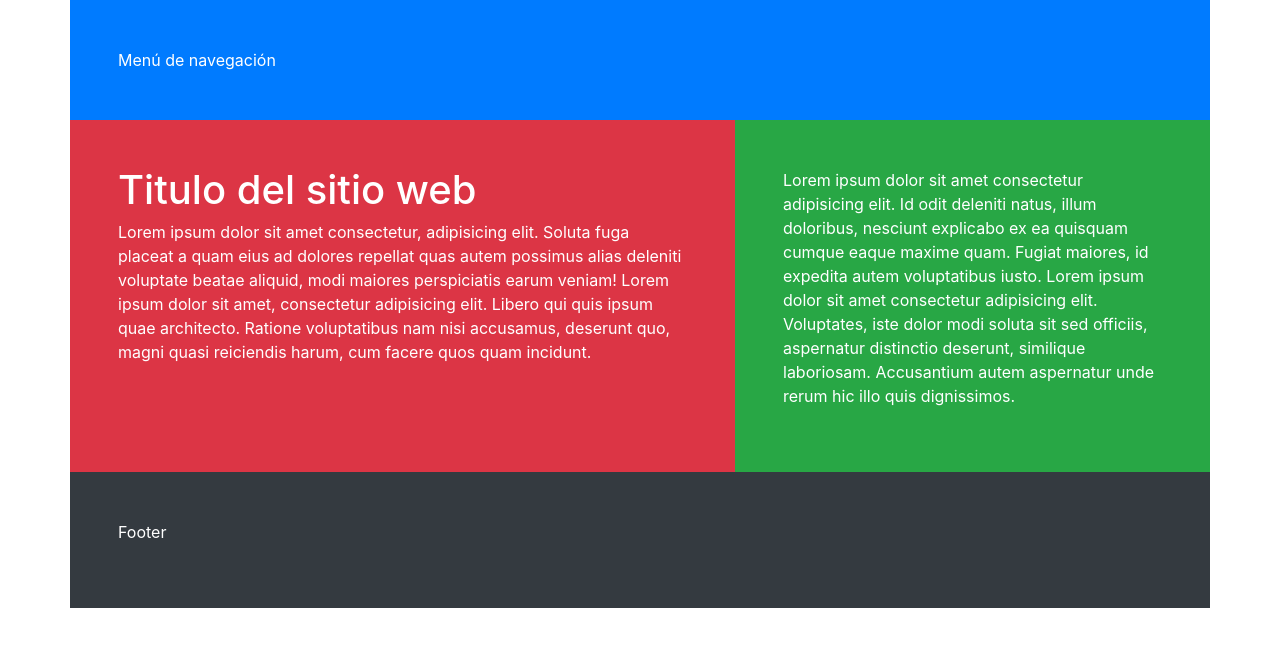
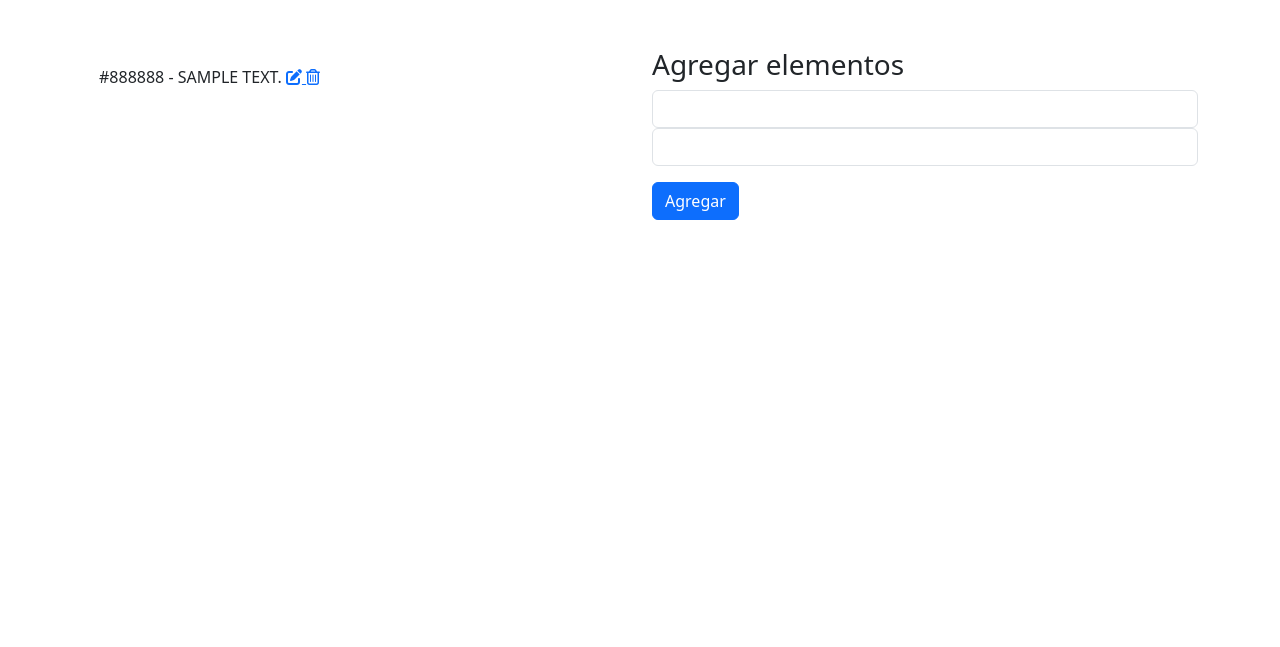
Before and after one commit to pedro1001031001/ForPractice, a PHP site: page / in a window 1280 px wide. Shown: the top 647 px of the page. Run offline with PHP 8.4, Linux system fonts and the light colour scheme; tables that the repository leaves empty or names only in its code hold one stand-in row (values such as "Sample post"); some libraries are stand-ins or nearby versions.

Commit message:
Curso PHP

```diff
--- /dev/null
+++ b/php/conexion.php
@@ -0,0 +1,25 @@
+<?php
+
+    //  PDO admite otras bases de datos
+    //  Se crea una variable que contenga la
+
+    $link = "mysql:host=localhost;dbname=colores";
+    $usuario = "root";
+    $pass = "mysql";
+
+    try {
+
+        $pdo = new PDO($link, $usuario, $pass);
+
+        //echo"Conectado" . "<br>";
+
+        // foreach($pdo ->query("SELECT * FROM `colores`") as $row){
+        //     print_r($row);
+        //     print("</br>");
+        // }
+
+    }catch(PDOException $e) {
+        print "¡Error!: " . $e ->getMessage() . "</br>";
+        die();
+    }
+?>
--- a/php/index.php
+++ b/php/index.php
@@ -1,21 +1,163 @@
-<?php include('header.php')?>
-        <!--Contenido del sitio web-->
-        <section class="container">
-            <div class ="row">
-                <div class ="col-md-7 bg-danger text-white p-5">
-                    <main>
-                        <h1>Titulo del sitio web</h1>
-                        <p>
-                            Lorem ipsum dolor sit amet consectetur, adipisicing elit.
-                            Soluta fuga placeat a quam eius ad dolores repellat quas autem possimus alias deleniti voluptate beatae aliquid, modi maiores perspiciatis earum veniam!
-                            Lorem ipsum dolor sit amet, consectetur adipisicing elit. Libero qui quis ipsum quae architecto.
-                            Ratione voluptatibus nam nisi accusamus, deserunt quo, magni quasi reiciendis harum, cum facere quos quam incidunt.
-                        </p>
-                    </main>
-                </div>
-                <div class="col-md-5 bg-success text-white p-5">
-                    <?php include('aside.php')?>
-                </div>
+<?php
+    include("conexion.php");
+
+    //  echo"Desde archivo index.<br>";
+
+    //  leer
+    $sql_leer ="SELECT * FROM colores";
+    $gsent = $pdo -> prepare($sql_leer);
+    $gsent -> execute();
+    $resultado = $gsent -> fetchAll();
+
+    // var_dump($resultado);
+
+    //  Agregar
+    if($_POST){
+        $color = $_POST['color'];
+        $descripcion = $_POST['descripcion'];
+
+        $sql_agregar ='INSERT INTO colores(color, descripcion) VALUES (?,?)';
+        $sentencia_agregar = $pdo -> prepare($sql_agregar);
+        $sentencia_agregar -> execute(array($color,$descripcion));
+
+        //  Cierre de conexión de base de datos y sentencias
+        //  Se hace cada que se ha una conexion
+        $sentencia_agregar = null;
+        $pdo = null;
+        header('location: index.php');
+    }
+
+    //  Editar
+    if($_GET){
+        $id = $_GET['id'];
+        $sql_unico ="SELECT * FROM colores WHERE id_colores = ?";
+        $gsent_unico = $pdo -> prepare($sql_unico);
+        $gsent_unico -> execute(array($id));
+        $resultado_unico = $gsent_unico -> fetch();
+        //var_dump($resultado_unico);
+    }
+
+?>
+<!doctype html>
+
+<html lang="es">
+
+  <head>
+
+    <meta charset="utf-8">
+
+    <meta name="viewport" content="width=device-width, initial-scale=1">
+
+    <title>Bootstrap demo</title>
+
+    <link
+        href="https://cdn.jsdelivr.net/npm/bootstrap@5.3.3/dist/css/bootstrap.min.css"
+        rel="stylesheet"
+        integrity="sha384-QWTKZyjpPEjISv5WaRU9OFeRpok6YctnYmDr5pNlyT2bRjXh0JMhjY6hW+ALEwIH"
+        crossorigin="anonymous"
+    >
+
+    <script src="https://kit.fontawesome.com/1dda4f402c.js" crossorigin="anonymous"></script>
+
+  </head>
+
+  <body>
+    <div class="container mt-5">
+        <div class="row">
+
+            <div class="col-md-6">
+
+                <?php foreach($resultado as $row): ?>
+
+                    <div
+                        class="alert
+                        alert-<?php echo $row["color"]?>
+                        text-uppercase"role="alert">
+                        <?php echo $row["color"]?>
+                        -
+                        <?php echo $row["descripcion"]?>
+
+                        <a href="index.php?id=<?php echo $row['id_colores']?>"
+                        class="float-right">
+                            <i class="fa-solid fa-pen-to-square"></i>
+                        </a>
+
+                        <a href="eliminar.php?id=<?php echo $row['id_colores']?>" class="float-right ml-3">
+                            <i class="fa-regular fa-trash-can"></i>
+                        </a>
+
+                    </div>
+
+                <?php endforeach; ?>
+
             </div>
-        </section>
-<?php include('footer.php')?>
+
+            <div class="col-md-6">
+                <?php if(!$_GET): ?>
+                    <form method="POST">
+                        <h3>Agregar elementos</h3>
+                        <input type="text" class="form-control" name="color">
+                        <input type="text" class="form-control" name="descripcion">
+                        <button class="btn btn-primary mt-3">Agregar</button>
+                    </form>
+                <?php endif ?>
+
+                <?php if($_GET): ?>
+                    <form method="GET" action="editar.php">
+                        <h3>Editar elementos</h3>
+                        <input
+                            type="text"
+                            class="form-control"
+                            name="color"
+                            value="<?php echo $resultado_unico["color"]?>"
+                        >
+
+                        <input
+                            type="text"
+                            class="form-control"
+                            name="descripcion"
+                            value="<?php echo $resultado_unico["descripcion"]?>"
+                            >
+
+                        <input
+                            type="hidden"
+                            name="id"
+                            value="<?php echo $resultado_unico["id_colores"]?>"
+                        >
+
+                        <button class="btn btn-primary mt-3">Modificar</button>
+                    </form>
+                <?php endif ?>
+            </div>
+
+        </div>
+
+    </div>
+
+    <script
+        src="https://cdn.jsdelivr.net/npm/bootstrap@5.3.3/dist/js/bootstrap.bundle.min.js"
+        integrity="sha384-YvpcrYf0tY3lHB60NNkmXc5s9fDVZLESaAA55NDzOxhy9GkcIdslK1eN7N6jIeHz"
+        crossorigin="anonymous">
+    </script>
+
+    <script
+        src="https://cdn.jsdelivr.net/npm/@popperjs/core@2.11.8/dist/umd/popper.min.js"
+        integrity="sha384-I7E8VVD/ismYTF4hNIPjVp/Zjvgyol6VFvRkX/vR+Vc4jQkC+hVqc2pM8ODewa9r"
+        crossorigin="anonymous">
+    </script>
+
+    <script
+        src="https://cdn.jsdelivr.net/npm/bootstrap@5.3.3/dist/js/bootstrap.min.js"
+        integrity="sha384-0pUGZvbkm6XF6gxjEnlmuGrJXVbNuzT9qBBavbLwCsOGabYfZo0T0to5eqruptLy"
+        crossorigin="anonymous">
+    </script>
+
+  </body>
+
+</html>
+
+<?php
+    //  Cierre de conexión de la base de datos y sentencia
+    $pdo = null;
+    $gsent = null;
+?>
```
Also changed, not shown: php/editar.php (added, +30 -0 lines), php/eliminar.php (added, +14 -0 lines), php/index1.php (added, +21 -0 lines), php/isset.php (added, +12 -0 lines).
